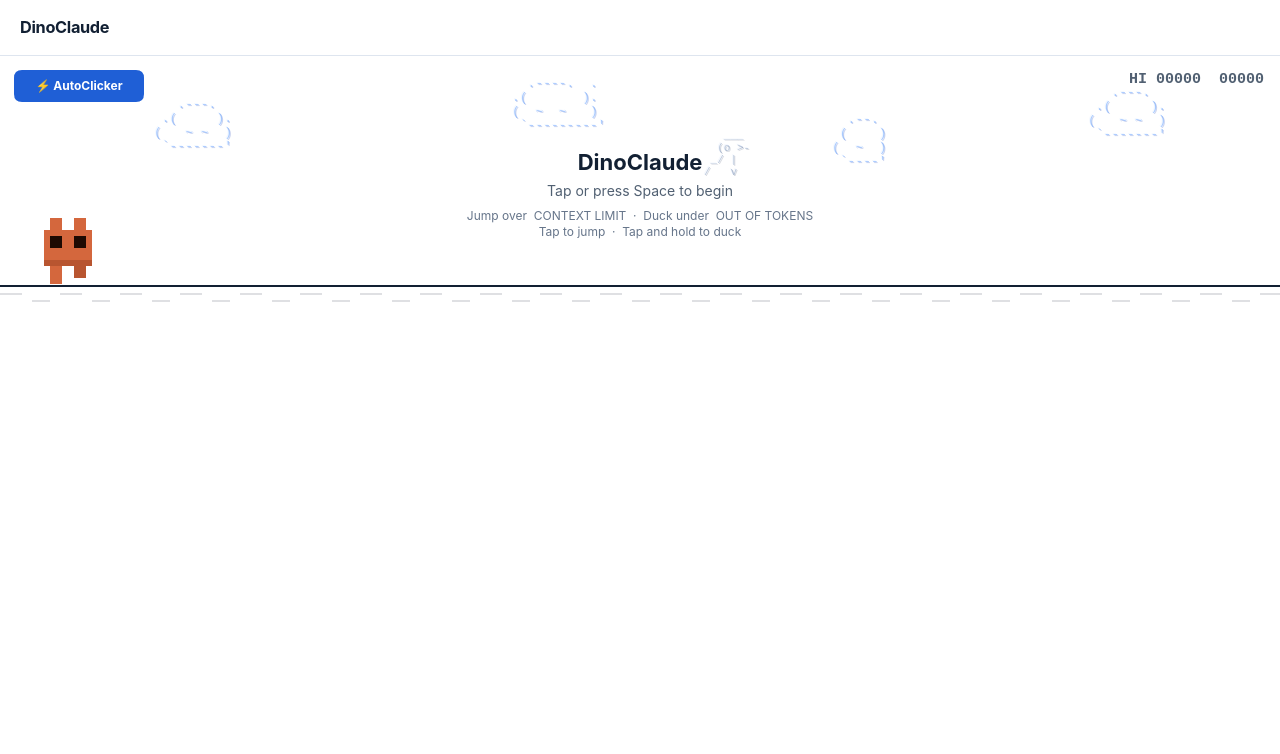
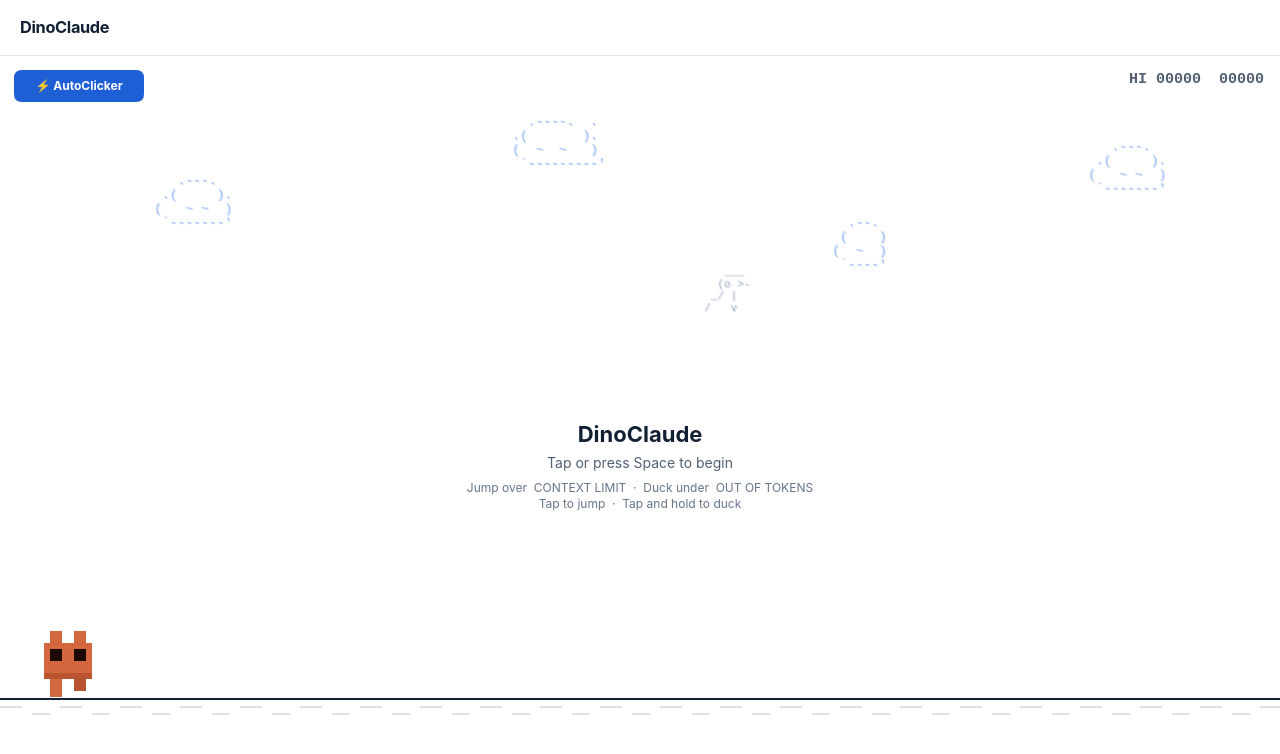
Before and after one commit to Charlie-Beard/dinoclaude, a Jekyll site: the page built from index.html, in a window 1280 px wide. Shown: the top 754 px of the page. Built offline with Jekyll 4.4.1, drawn with Linux system fonts in a browser that asks for light colours.

Commit message:
Fix game not filling full screen height
<main> was a flex item with no flex:1, so it only stretched to the
game-wrapper min-height (300px). Adding flex:1 + flex container to
<main> lets game-wrapper fill the remaining viewport height correctly.

Co-Authored-By: Claude Sonnet 4.6 <noreply@anthropic.com>

```diff
--- a/assets/css/main.css
+++ b/assets/css/main.css
@@ -53,6 +53,13 @@ body {
   text-decoration: none;
 }
 
+main {
+  flex: 1;
+  display: flex;
+  flex-direction: column;
+  min-height: 0;
+}
+
 .game-wrapper {
   flex: 1;
   min-height: 300px;
```
